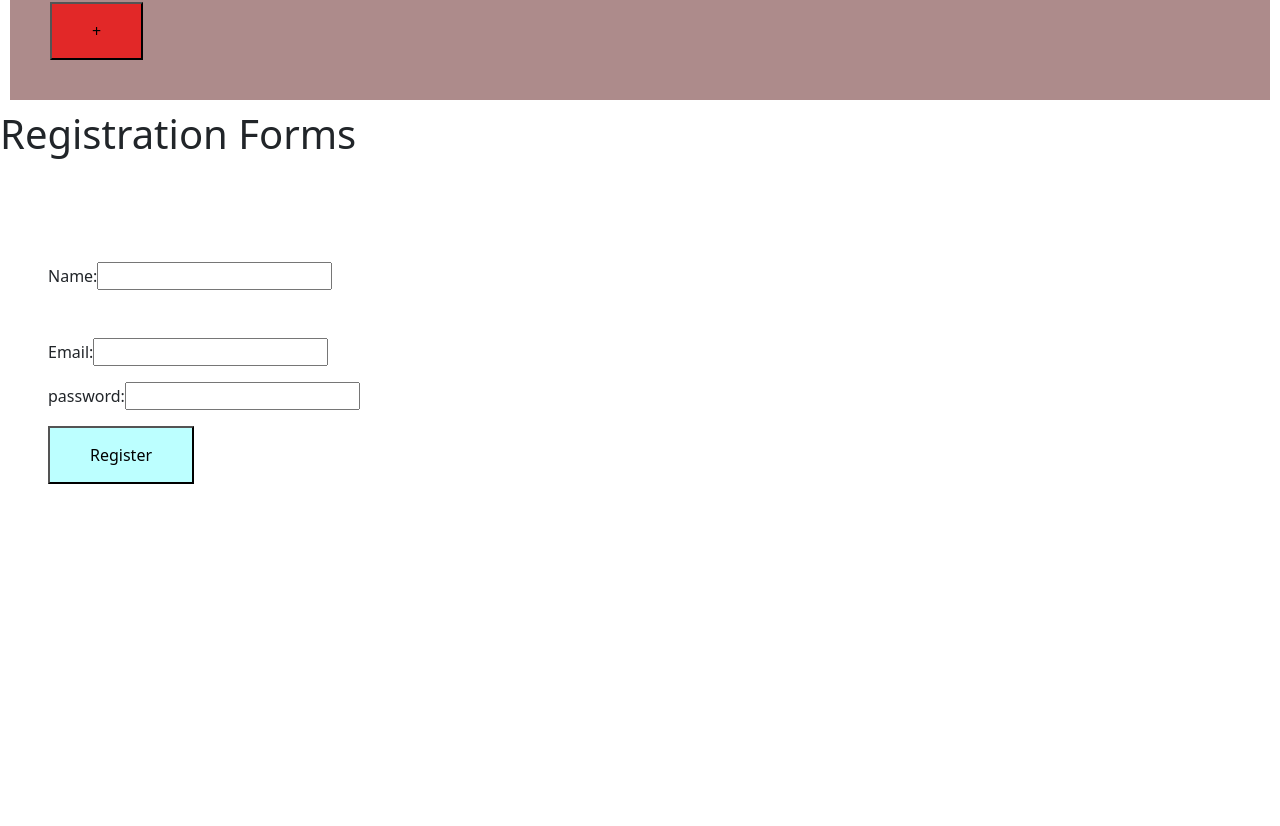
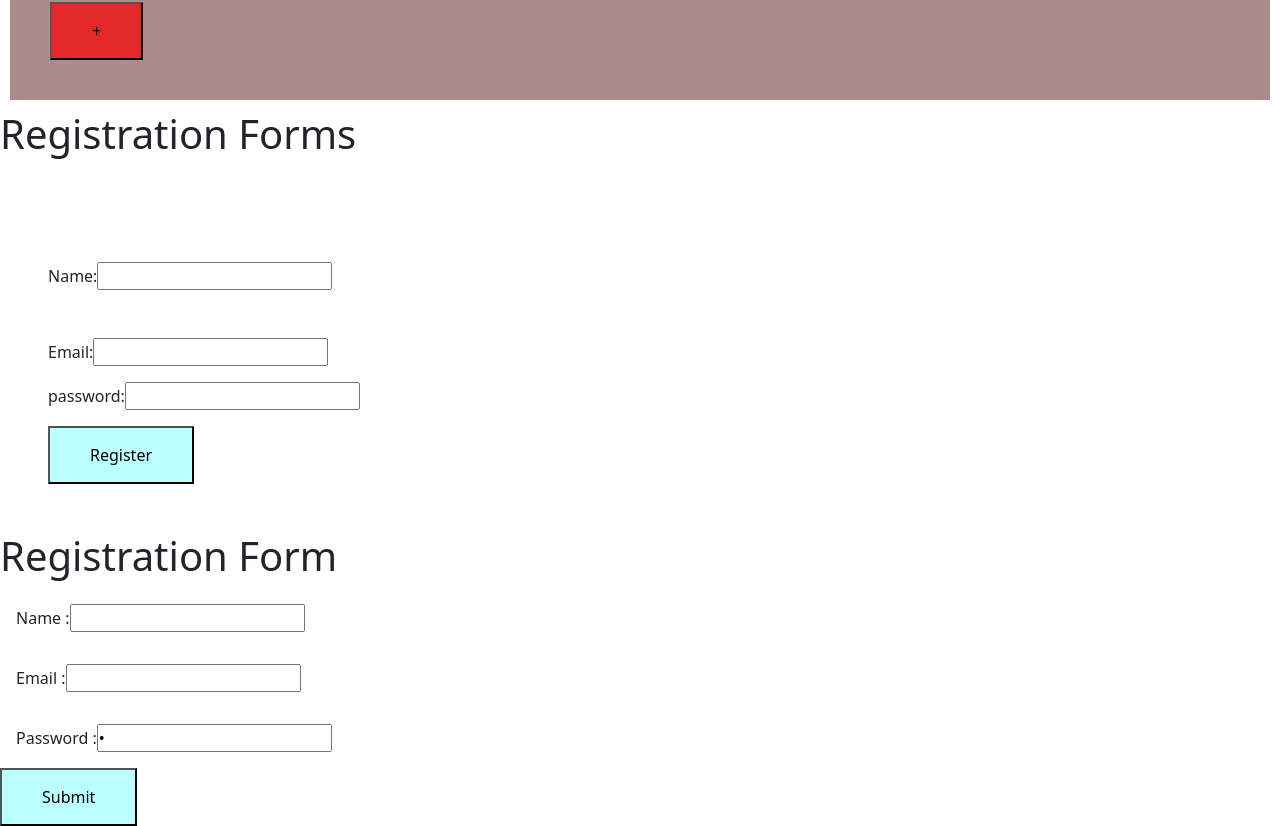
Before and after one commit to masirul-codify/react.js-practice, a React (Create React App) app: page / in a window 1280 px wide. Shown: the part 1234-2060 px from the top of the page. Before the commit the page ends 1766 px from the top, so only its background shows below. Built offline with nearby package versions, Linux system fonts and the light colour scheme.

Commit message:
25.Learnt  useSatate with Object

```diff
--- a/src/App.js
+++ b/src/App.js
@@ -15,6 +15,7 @@ import Hook from './components/hooksUsestate/Hooks';
 import HooksFunctionalcom from './components/hooksUsestate/HooksFunctionalcom';
 import StopPropagations from './components/stopPropagation/StopPropagation';
 import Form from './components/form/Forms';
+import UseStateObject from './components/useStateObj/UsestateObj';
 import { FaFacebook,FaYoutube  } from "react-icons/fa6";
 import ReactBootstrap from './components/reactBootstrap/ReactBootstrap';
 
@@ -44,6 +45,7 @@ function App(){
         <HooksFunctionalcom />
         <StopPropagations />
         <Form />
+        <UseStateObject />
     </div>
 }
 
--- /dev/null
+++ b/src/components/useStateObj/UsestateObj.js
@@ -0,0 +1,36 @@
+import React, { useState } from 'react'
+
+export default function UsestateObj()
+
+{const [user,setuser] = useState({name: " ", email: " ", password: " " });
+const {name,email,password} = user;
+const handleChange = (e) => {
+    setuser({...user, [e.target.name]:[e.target.value]});
+};
+const handleSubmit = (e) =>{
+    console.log("Form submitted");
+    console.log(user);
+    e.preventDefault();
+};
+
+  return (
+    <div>
+      <h1>Registration Form</h1>
+      <form action='' onSubmit={handleSubmit}>
+        <div className='p-3'>
+            <label htmlFor='name' > Name : </label>
+            <input value={name} type='text' name='name' id='name' onChange={handleChange}></input>
+        </div>
+        <div className='p-3'>
+            <label htmlFor='email' > Email : </label>
+            <input value={email} type='email' name='email' id='email' onChange={handleChange}></input>
+        </div>
+        <div className='p-3'>
+            <label htmlFor='password' > Password : </label>
+            <input value={password} type='password' name='password' id='password' onChange={handleChange}></input>
+        </div>
+        <button type='submit'>Submit</button>
+      </form>
+    </div>
+  )
+}
```
